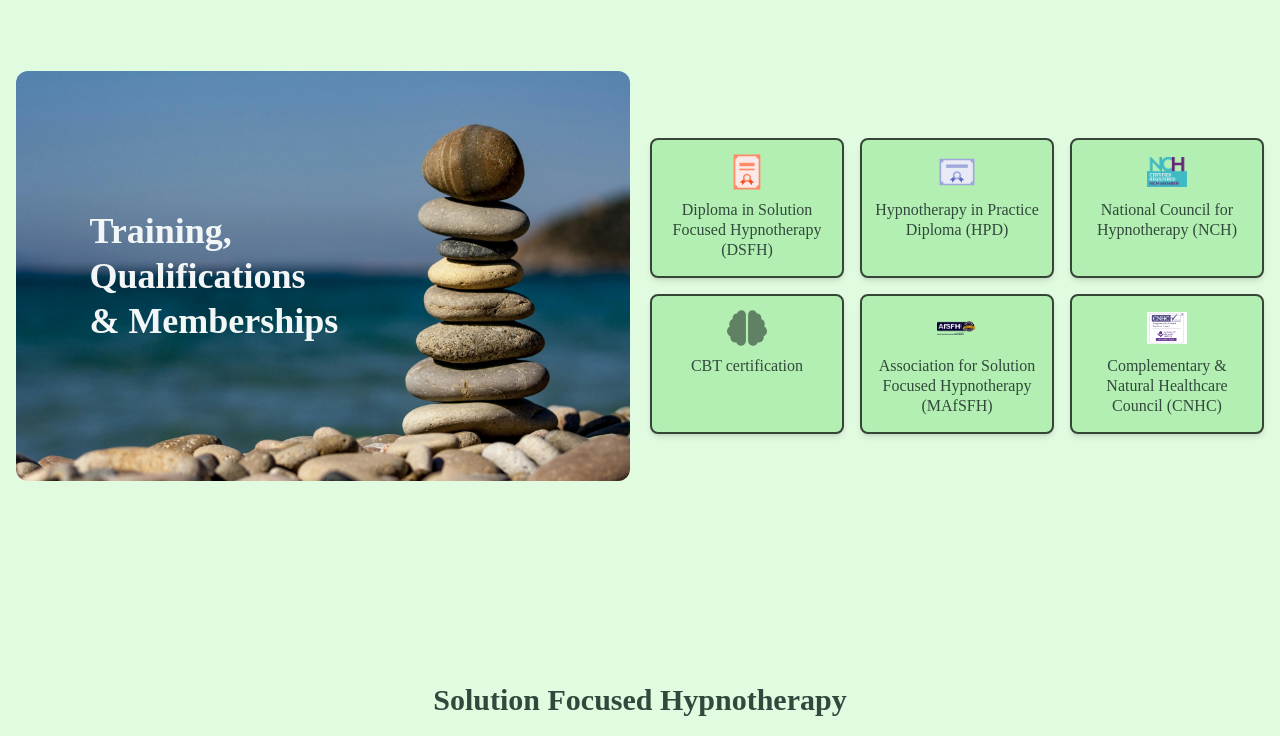
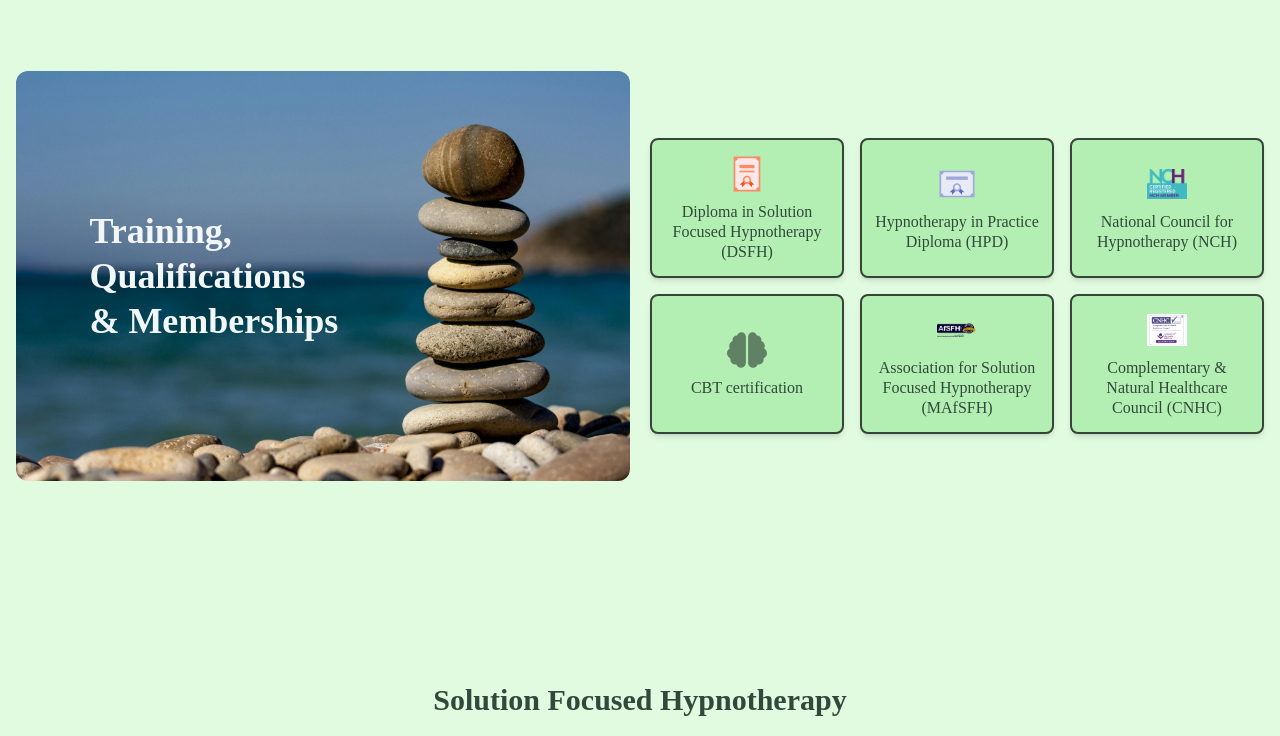
Before and after one commit to maddierosecodes/laurence-halpin-hypnotherapy, a Next.js app: page /about in a window 1280 px wide. Shown: the part 860-1596 px from the top of the page. Built offline with nearby package versions, Linux system fonts and the light colour scheme.

Commit message:
Fix card alginment issue

```diff
--- a/components/atoms/Card.tsx
+++ b/components/atoms/Card.tsx
@@ -10,7 +10,7 @@
   return (
     <div
       className="bg-mint-300 border-2 border-sage-800 p-2 sm:p-3 rounded-lg shadow-md hover:shadow-lg transition-all
-                 flex flex-col items-center justify-start text-center hover:bg-mint-100
+                 flex flex-col items-center justify-center text-center hover:bg-mint-100
                  hover:-translate-y-1 duration-300 h-[150px] sm:h-[140px]"
     >
       <div className="text-sage-600 mb-1 sm:mb-2">{icon}</div>
```
